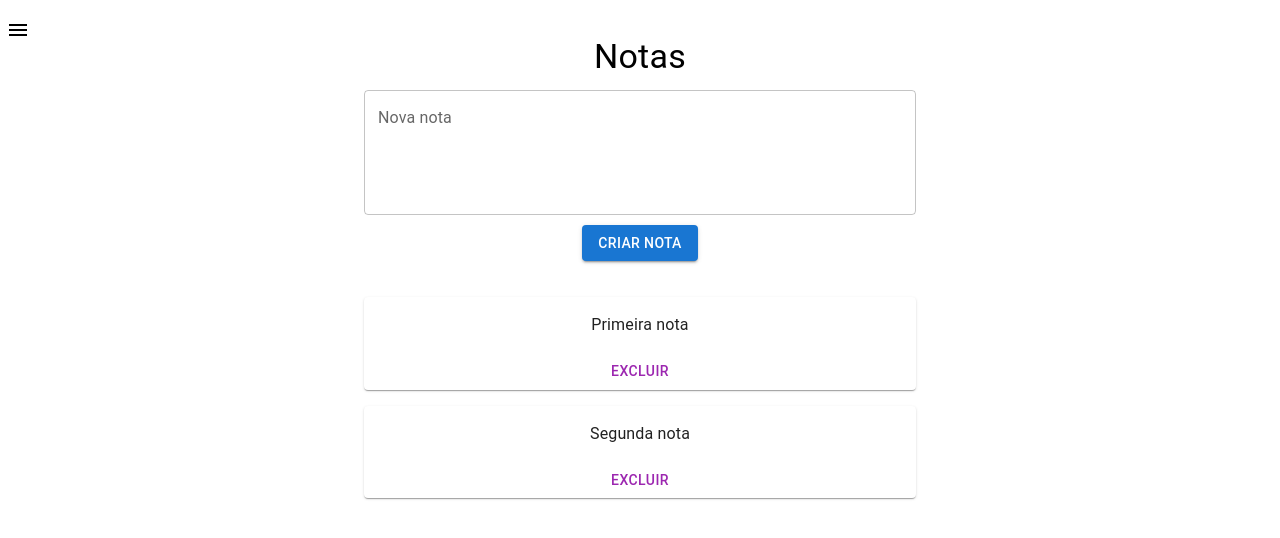
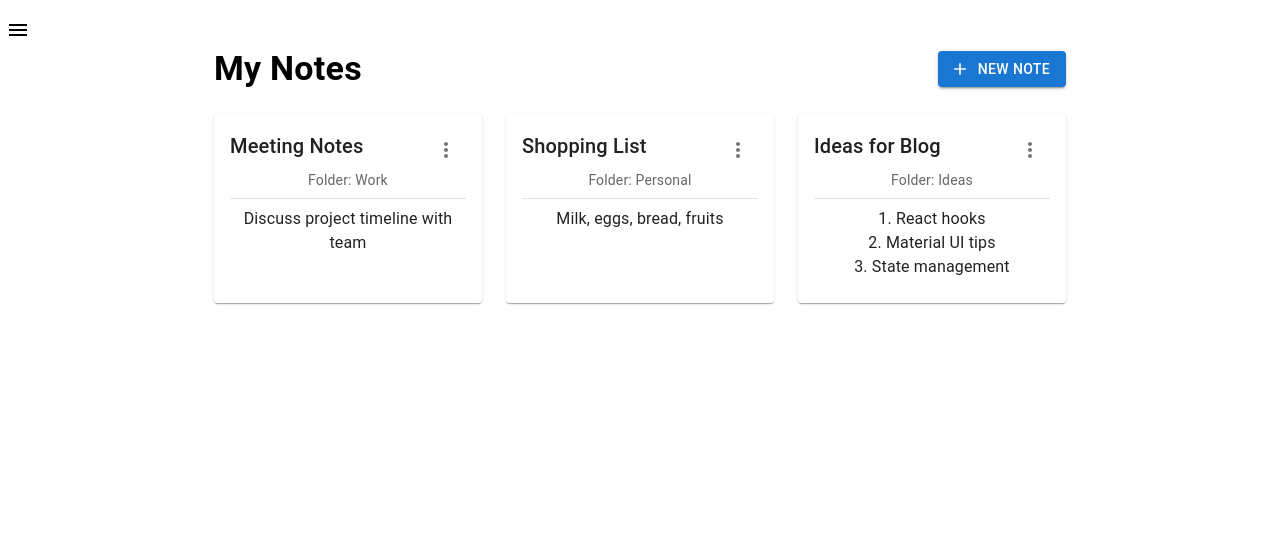
Before and after one commit to maykeanselmo/Taskfy, a React (Create React App) app in the folder taskfy_web_app/: page /notes in a window 1280 px wide. Shown: the top 538 px of the page. Built offline with nearby package versions, Linux system fonts and the light colour scheme.

Commit message:
improve: melhor ui para apagina notes

```diff
--- a/taskfy_web_app/package.json
+++ b/taskfy_web_app/package.json
@@ -60,6 +60,6 @@
     "@testing-library/react": "^16.2.0",
     "eslint-plugin-react": "^7.37.4",
     "fake-indexeddb": "^6.0.0",
-    "jest": "^27.5.1"
+    "jest": "^24.9.0"
   }
 }
--- a/taskfy_web_app/src/pages/notes.jsx
+++ b/taskfy_web_app/src/pages/notes.jsx
@@ -1,85 +1,270 @@
 import React, { useState } from "react";
-import { Container, Card, CardContent, Typography, Button, TextField, Grid } from "@mui/material";
+import {
+  Container,
+  Card,
+  CardContent,
+  Typography,
+  Button,
+  TextField,
+  Grid,
+  IconButton,
+  Menu,
+  MenuItem,
+  Dialog,
+  DialogTitle,
+  DialogContent,
+  DialogActions,
+  List,
+  ListItem,
+  ListItemText,
+  Divider,
+  Paper,
+  Tooltip,
+  Box
+} from "@mui/material";
+import {
+  Edit as EditIcon,
+  Delete as DeleteIcon,
+  DriveFileMove as MoveIcon,
+  MoreVert as MoreIcon,
+  Add as AddIcon,
+  Create as CreateIcon
+} from "@mui/icons-material";
+import { useNavigate } from "react-router-dom";
+
+// Dummy data
+const initialNotes = [
+  { id: 1, title: "Meeting Notes", content: "Discuss project timeline with team", folder: "Work" },
+  { id: 2, title: "Shopping List", content: "Milk, eggs, bread, fruits", folder: "Personal" },
+  { id: 3, title: "Ideas for Blog", content: "1. React hooks\n2. Material UI tips\n3. State management", folder: "Ideas" },
+];
+
+const dummyFolders = ["Work", "Personal", "Ideas", "Projects"];
 
 function NotesViewer() {
-  const [notes, setNotes] = useState([
-    { id: 1, content: "Primeira nota" },
-    { id: 2, content: "Segunda nota" },
-  ]);
-  const [selectedNote, setSelectedNote] = useState(null);
-  const [newNote, setNewNote] = useState("");
+  const [notes, setNotes] = useState(initialNotes);
+  const [anchorEl, setAnchorEl] = useState(null);
+  const [currentNote, setCurrentNote] = useState(null);
+  const [openMoveDialog, setOpenMoveDialog] = useState(false);
+  const [openRenameDialog, setOpenRenameDialog] = useState(false);
+  const [newName, setNewName] = useState("");
+  const [newFolderName, setNewFolderName] = useState("");
+  const navigate = useNavigate();
 
-  const handleEdit = (id) => {
-    setSelectedNote(notes.find((note) => note.id === id));
+  // Menu handlers
+  const handleMenuOpen = (event, note) => {
+    setAnchorEl(event.currentTarget);
+    setCurrentNote(note);
   };
 
-  const handleSave = () => {
-    setNotes((prevNotes) =>
-      prevNotes.map((note) =>
-        note.id === selectedNote.id ? { ...note, content: selectedNote.content } : note
-      )
-    );
-    setSelectedNote(null);
+  const handleMenuClose = () => {
+    setAnchorEl(null);
+    setCurrentNote(null);
   };
 
-  const handleDelete = (id) => {
-    setNotes(notes.filter((note) => note.id !== id));
+  // Note operations
+  const handleEdit = (note) => {
+    // Dummy API call simulation
+    console.log("Editing note:", note.id);
+    navigate('/editor', { state: { note } });
   };
 
-  const handleCreate = () => {
-    if (newNote.trim()) {
-      setNotes([...notes, { id: Date.now(), content: newNote }]);
-      setNewNote("");
-    }
+  const handleDelete = (noteId) => {
+    // Dummy API call simulation
+    console.log("Deleting note:", noteId);
+    setNotes(notes.filter(note => note.id !== noteId));
+    handleMenuClose();
+  };
+
+  const handleMove = () => {
+    setOpenMoveDialog(true);
+    handleMenuClose();
+  };
+
+  const handleRename = () => {
+    setNewName(currentNote.title);
+    setOpenRenameDialog(true);
+    handleMenuClose();
+  };
+
+  const confirmRename = () => {
+    // Dummy API call simulation
+    console.log("Renaming note:", currentNote.id, "to", newName);
+    setNotes(notes.map(note =>
+      note.id === currentNote.id ? { ...note, title: newName } : note
+    ));
+    setOpenRenameDialog(false);
+  };
+
+  const confirmMove = (folder) => {
+    // Dummy API call simulation
+    console.log("Moving note:", currentNote.id, "to folder:", folder);
+    setNotes(notes.map(note =>
+      note.id === currentNote.id ? { ...note, folder } : note
+    ));
+    setOpenMoveDialog(false);
+  };
+
+  const createNewFolder = () => {
+    // Dummy API call simulation
+    console.log("Creating new folder:", newFolderName);
+    dummyFolders.push(newFolderName);
+    setNewFolderName("");
+  };
+
+  const createNewNote = () => {
+    navigate('/editor', { state: { isNew: true } });
   };
 
   return (
-    <Container maxWidth="sm" style={{ marginTop: "20px" }}>
-      <Typography variant="h4" gutterBottom>Notas</Typography>
-      {selectedNote ? (
-        <>
-          <TextField
-            fullWidth
-            multiline
-            rows={4}
-            value={selectedNote.content}
-            onChange={(e) => setSelectedNote({ ...selectedNote, content: e.target.value })}
-          />
-          <Button variant="contained" color="primary" onClick={handleSave} style={{ marginTop: 10 }}>
-            Salvar
-          </Button>
-        </>
-      ) : (
-        <>
-          <TextField
-            fullWidth
-            multiline
-            rows={4}
-            label="Nova nota"
-            value={newNote}
-            onChange={(e) => setNewNote(e.target.value)}
-          />
-          <Button variant="contained" color="primary" onClick={handleCreate} style={{ marginTop: 10 }}>
-            Criar Nota
-          </Button>
-        </>
-      )}
-      <Grid container spacing={2} style={{ marginTop: 20 }}>
+    <Container maxWidth="md" sx={{ my: 4 }}>
+      <Box sx={{ display: 'flex', justifyContent: 'space-between', alignItems: 'center', mb: 3 }}>
+        <Typography variant="h4" component="h1" sx={{ fontWeight: 'bold' }}>
+          My Notes
+        </Typography>
+        <Button
+          variant="contained"
+          color="primary"
+          startIcon={<AddIcon />}
+          onClick={createNewNote}
+        >
+          New Note
+        </Button>
+      </Box>
+
+      <Grid container spacing={3}>
         {notes.map((note) => (
-          <Grid item xs={12} key={note.id}>
-            <Card onClick={() => handleEdit(note.id)} style={{ cursor: "pointer" }}>
-              <CardContent>
-                <Typography variant="body1">
-                  {note.content.length > 50 ? note.content.substring(0, 50) + "..." : note.content}
+          <Grid item xs={12} sm={6} md={4} key={note.id}>
+            <Card sx={{
+              height: '100%',
+              display: 'flex',
+              flexDirection: 'column',
+              transition: 'transform 0.2s',
+              '&:hover': {
+                transform: 'scale(1.02)',
+                boxShadow: 3
+              }
+            }}>
+              <CardContent sx={{ flexGrow: 1 }}>
+                <Box sx={{ display: 'flex', justifyContent: 'space-between' }}>
+                  <Typography variant="h6" component="h2" sx={{ mb: 1 }}>
+                    {note.title}
+                  </Typography>
+                  <IconButton
+                    aria-label="more"
+                    aria-controls="note-menu"
+                    aria-haspopup="true"
+                    onClick={(e) => handleMenuOpen(e, note)}
+                  >
+                    <MoreIcon />
+                  </IconButton>
+                </Box>
+                <Typography variant="body2" color="text.secondary" sx={{ mb: 1 }}>
+                  Folder: {note.folder}
+                </Typography>
+                <Divider sx={{ my: 1 }} />
+                <Typography variant="body1" sx={{
+                  whiteSpace: 'pre-line',
+                  display: '-webkit-box',
+                  WebkitLineClamp: 3,
+                  WebkitBoxOrient: 'vertical',
+                  overflow: 'hidden'
+                }}>
+                  {note.content}
                 </Typography>
               </CardContent>
-              <Button color="secondary" onClick={() => handleDelete(note.id)}>
-                Excluir
-              </Button>
             </Card>
           </Grid>
         ))}
       </Grid>
+
+      {/* Note Actions Menu */}
+      <Menu
+        id="note-menu"
+        anchorEl={anchorEl}
+        open={Boolean(anchorEl)}
+        onClose={handleMenuClose}
+      >
+        <MenuItem onClick={() => handleEdit(currentNote)}>
+          <EditIcon sx={{ mr: 1 }} /> Edit
+        </MenuItem>
+        <MenuItem onClick={handleRename}>
+          <CreateIcon sx={{ mr: 1 }} /> Rename
+        </MenuItem>
+        <MenuItem onClick={handleMove}>
+          <MoveIcon sx={{ mr: 1 }} /> Move
+        </MenuItem>
+        <MenuItem onClick={() => handleDelete(currentNote.id)} sx={{ color: 'error.main' }}>
+          <DeleteIcon sx={{ mr: 1 }} /> Delete
+        </MenuItem>
+      </Menu>
+
+      {/* Rename Dialog */}
+      <Dialog open={openRenameDialog} onClose={() => setOpenRenameDialog(false)}>
+        <DialogTitle>Rename Note</DialogTitle>
+        <DialogContent>
+          <TextField
+            autoFocus
+            margin="dense"
+            label="New name"
+            fullWidth
+            variant="standard"
+            value={newName}
+            onChange={(e) => setNewName(e.target.value)}
+          />
+        </DialogContent>
+        <DialogActions>
+          <Button onClick={() => setOpenRenameDialog(false)}>Cancel</Button>
+          <Button onClick={confirmRename}>Save</Button>
+        </DialogActions>
+      </Dialog>
+
+      {/* Move Dialog */}
+      <Dialog open={openMoveDialog} onClose={() => setOpenMoveDialog(false)} fullWidth maxWidth="xs">
+        <DialogTitle>Move Note</DialogTitle>
+        <DialogContent>
+          <Typography variant="subtitle1" sx={{ mb: 2 }}>
+            Select destination folder:
+          </Typography>
+
+          <List sx={{ maxHeight: 300, overflow: 'auto' }}>
+            {dummyFolders.map((folder) => (
+              <ListItem
+                button
+                key={folder}
+                onClick={() => confirmMove(folder)}
+                selected={currentNote?.folder === folder}
+              >
+                <ListItemText primary={folder} />
+              </ListItem>
+            ))}
+          </List>
+
+          <Divider sx={{ my: 2 }} />
+
+          <Box sx={{ display: 'flex', alignItems: 'center', gap: 1 }}>
+            <TextField
+              size="small"
+              label="New folder"
+              fullWidth
+              value={newFolderName}
+              onChange={(e) => setNewFolderName(e.target.value)}
+            />
+            <Tooltip title="Create folder">
+              <IconButton
+                color="primary"
+                onClick={createNewFolder}
+                disabled={!newFolderName.trim()}
+              >
+                <AddIcon />
+              </IconButton>
+            </Tooltip>
+          </Box>
+        </DialogContent>
+        <DialogActions>
+          <Button onClick={() => setOpenMoveDialog(false)}>Cancel</Button>
+        </DialogActions>
+      </Dialog>
     </Container>
   );
 }
```
Also changed, not shown: taskfy_web_app/src/components/editor/save_task_popup.jsx (added, +34 -0 lines), taskfy_web_app/src/components/editor/text_input_popup.jsx (added, +46 -0 lines), taskfy_web_app/src/model/tag.js (added, +15 -0 lines), taskfy_web_app/src/model/task_tag.js (added, +17 -0 lines), 1 other file (tests, documents, lock files or other folders).
